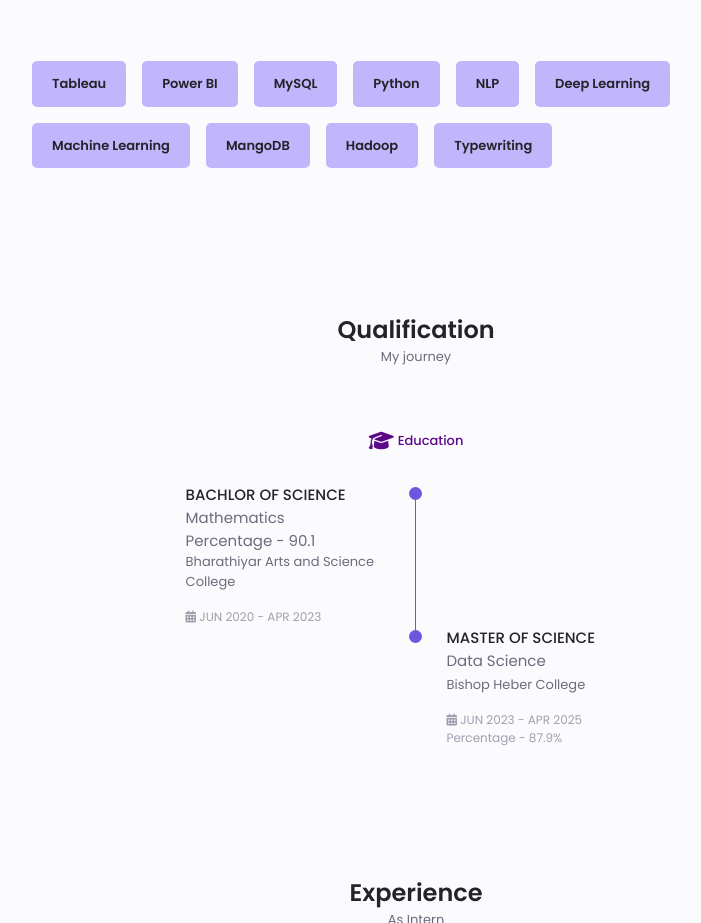
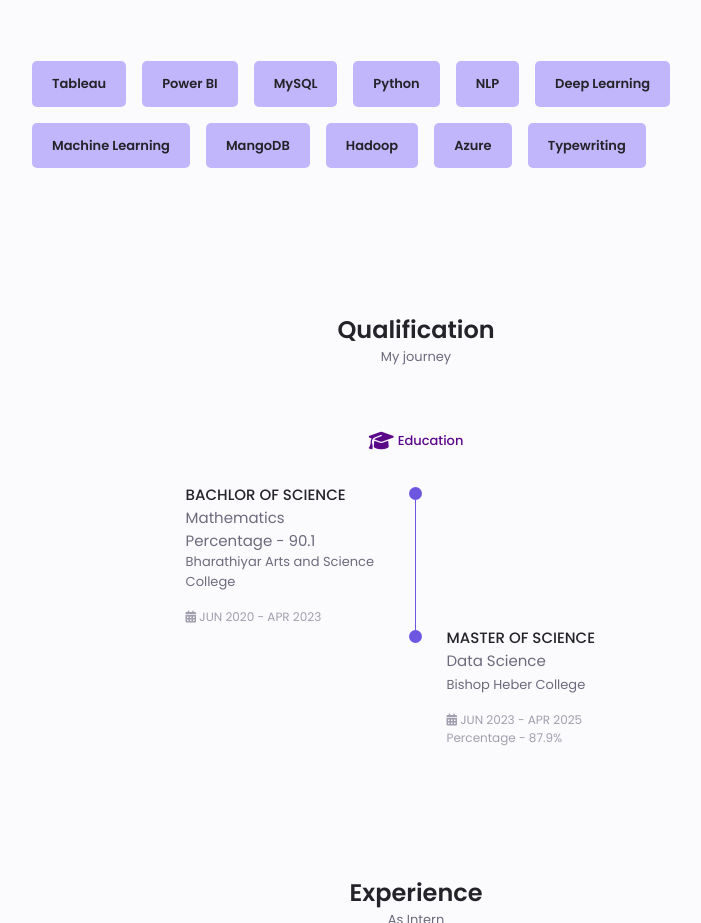
Before and after one commit to nivashinijayaraj/portfolio.github.io, a plain HTML site: page index.html in a window 1280 px wide. Shown: the part 1431-2354 px from the top of the page, without its empty margins (224-925 px from the left). Drawn offline with Linux system fonts and the light colour scheme.

Commit message:
Update index.html

```diff
--- a/index.html
+++ b/index.html
@@ -185,8 +185,9 @@ Let's connect and explore opportunities to transform data into actionable intell
           <div class="skills-name">NLP</div>
           <div class="skills-name">Deep Learning</div>
           <div class="skills-name">Machine Learning</div>
-		  <div class="skills-name">MangoDB</div>
+          <div class="skills-name">MangoDB</div>
           <div class="skills-name">Hadoop</div>
+          <div class="skills-name">Azure</div>
           <div class="skills-name">Typewriting</div>
         </div>
       </section>
```
